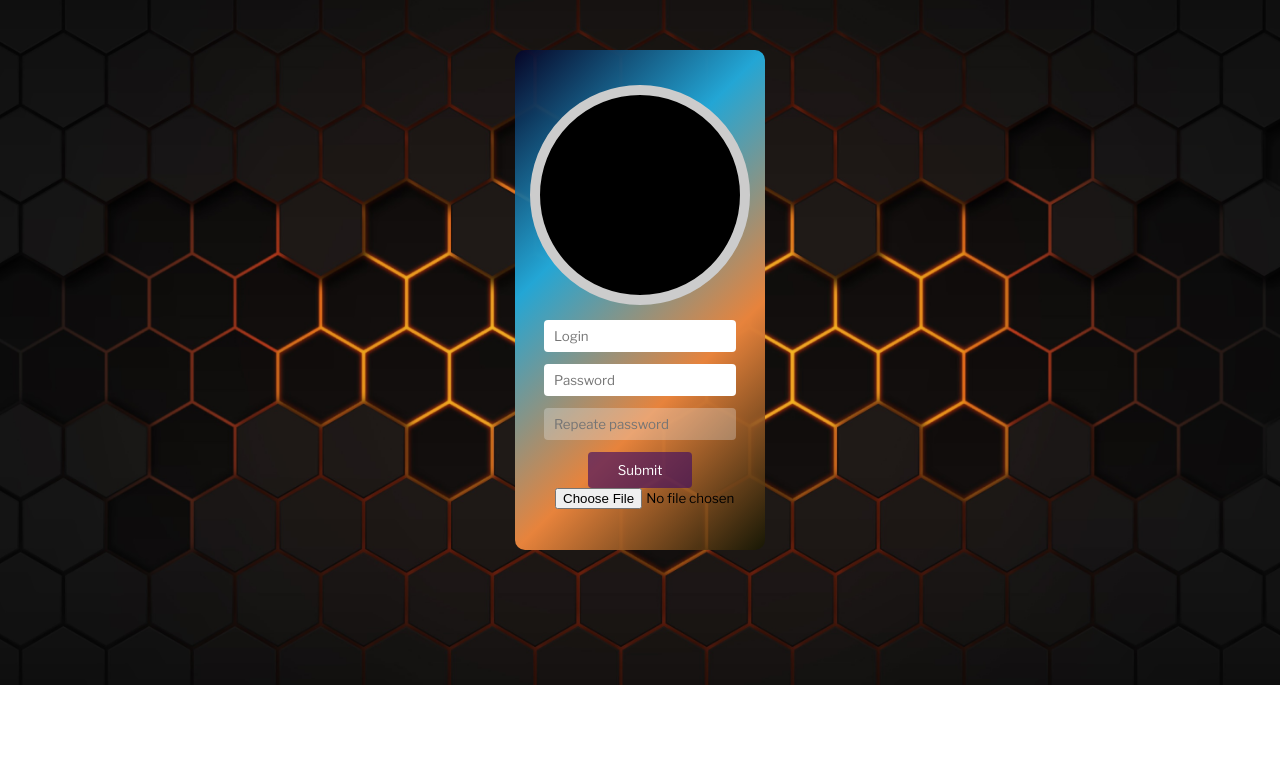
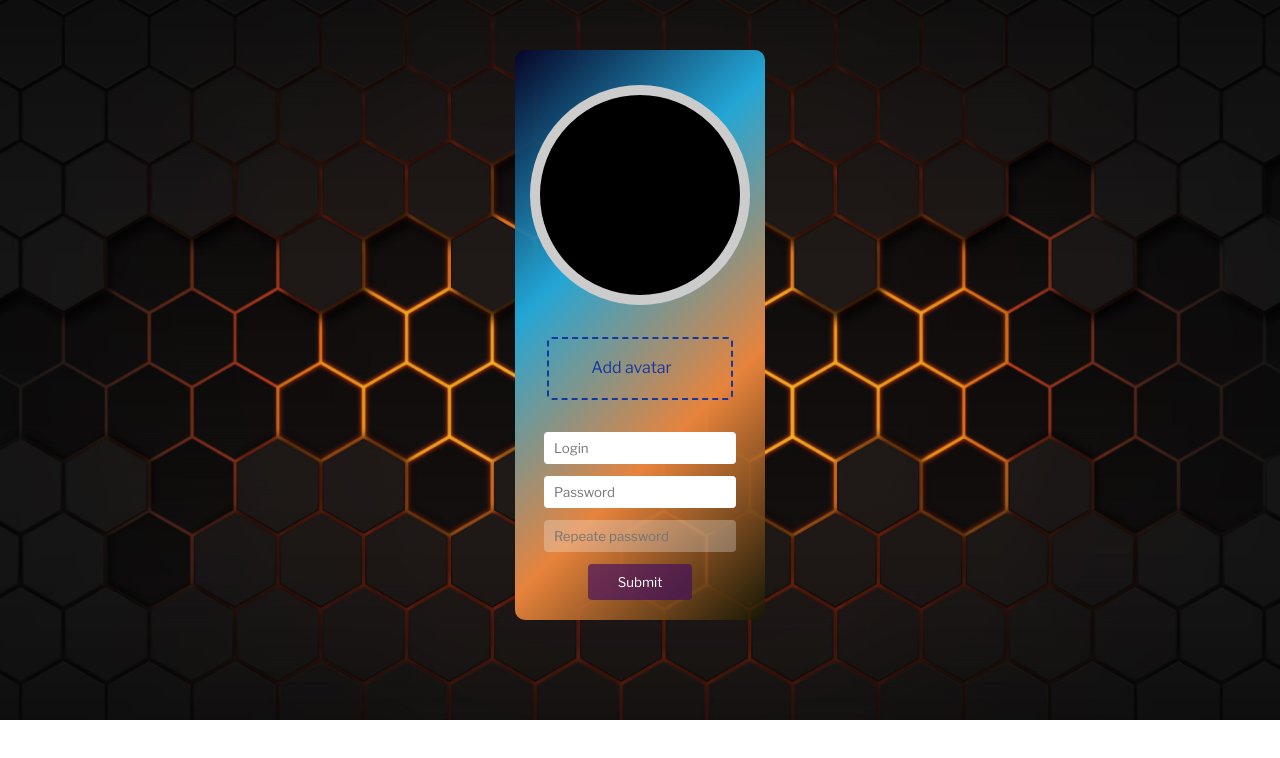
Before and after one commit to Igrey1321/signup, a website: page index.html in a window 1280 px wide. Drawn offline with nearby package versions, Linux system fonts and the light colour scheme; no server answers.

Commit message:
file button

```diff
--- a/css/style.css
+++ b/css/style.css
@@ -54,7 +54,6 @@ table {
 label {
 	cursor:pointer;
 }
-/* body */
 body {
     background: url(../img/background.jpg) no-repeat center;
     background-size: cover;
@@ -69,7 +68,7 @@ body {
     background: linear-gradient(-45deg, #151700c4, #e7833c, #23A6D5, #02022bd1);
     border-radius: 10px;
 }
-.container input  {
+.container input[type="text"], .container input[type="password"]  {
     outline:none;
     border:none;
     width: 180px;
@@ -135,3 +134,36 @@ input:focus:-ms-input-placeholder {
     vertical-align: bottom;
     opacity:0;
 }
+/*Fail*/
+.get_file .form-group{
+    padding:1em;
+    margin:1em;
+}
+.get_file input[type=file]{
+    outline:0;
+    opacity:0;
+    pointer-events:none;
+    user-select:none;
+    max-width: 1em;
+}
+.get_file .label{
+    width:144px;
+    border:2px dashed #16389c;
+    border-radius:5px;
+    display:block;
+    padding:1.2em;
+    transition:border 300ms ease;
+    cursor:pointer;
+    text-align:center;
+}
+.get_file .label i,.get_file .label .title{
+    color:#16389c;
+    transition:200ms color;
+    font-family: 'Libre Franklin', sans-serif;
+}
+.get_file .label:hover{
+    border:2px solid #000;
+}
+.get_file .label:hover i,.get_file .label:hover .title{
+    color:#000;
+}
--- a/index.html
+++ b/index.html
@@ -17,6 +17,14 @@
                 </span>
             </div>
         </div>
+        <div class="get_file">
+            <div class="form-group">
+              <label class="label">
+                <span class="title">Add avatar</span>
+                <input id="get_avatar" type="file">
+              </label>
+            </div>
+        </div>
         <div>
             <input type="text" id="login" placeholder="Login">
         </div>
@@ -29,9 +37,6 @@
         <div>
             <button id="submit">Submit</button>
         </div>
-        <div>
-            <input id="get_avatar" type="file">
-        </div>
     </div>
     <script src="js/app.js"></script>
 </body>
--- a/js/app.js
+++ b/js/app.js
@@ -43,7 +43,8 @@ submit.onclick = function (event) {
             'Content-Type': 'application/json'
         },
         body: JSON.stringify ({
-            passhash: hash
+            passhash: hash,
+            avatar: img.src
         })
     }).then (response => {
         console.log (response.ok)
```
